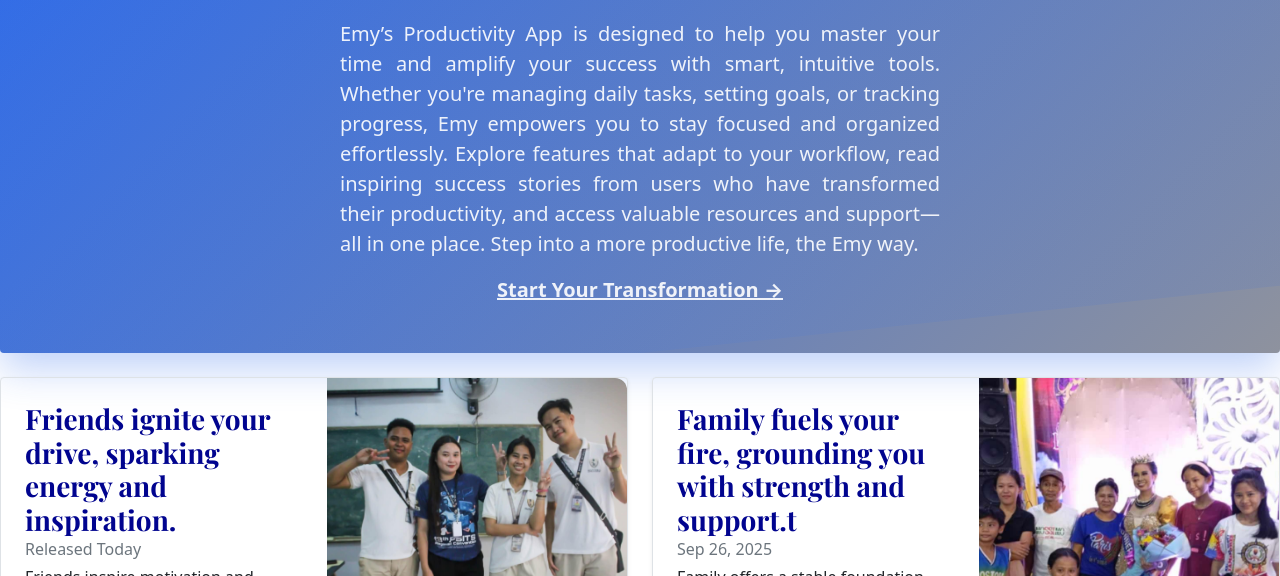
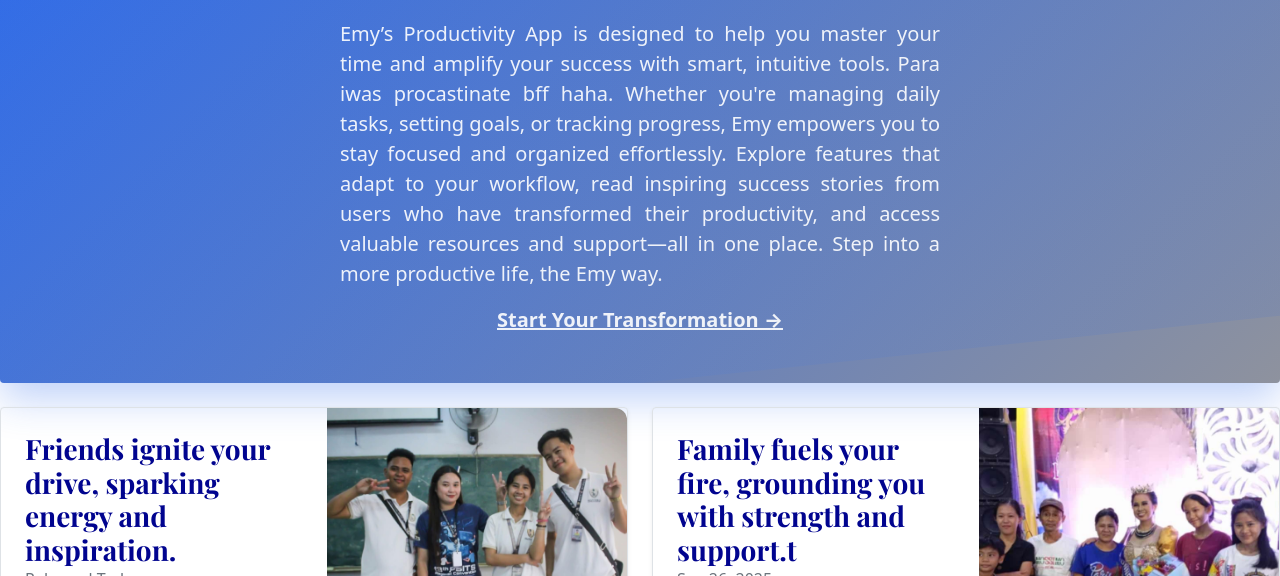
Before and after one commit to Emylene-hub/Emy-Portfolio, a plain HTML site: page BOOT.html in a window 1280 px wide. Shown: the part 224-800 px from the top of the page. Drawn offline with nearby package versions, Linux system fonts and the light colour scheme.

Commit message:
Update BOOT.html

```diff
--- a/BOOT.html
+++ b/BOOT.html
@@ -59,7 +59,7 @@
         <div class="jumbotron p-5 mb-4 bg-primary text-white rounded hero-section">
                 <h1 class="display-4 font-italic">Master Your Time. Amplify Your Success. The Emy Way.</h1>
                 <p class="lead my-3">
-                    Emy’s Productivity App is designed to help you master your time and amplify your success with smart, intuitive tools. Whether you're managing daily tasks, setting goals, or tracking progress, Emy empowers you to stay focused and organized effortlessly. Explore features that adapt to your workflow, read inspiring success stories from users who have transformed their productivity, and access valuable resources and support—all in one place. Step into a more productive life, the Emy way.
+                    Emy’s Productivity App is designed to help you master your time and amplify your success with smart, intuitive tools. Para iwas procastinate bff haha. Whether you're managing daily tasks, setting goals, or tracking progress, Emy empowers you to stay focused and organized effortlessly. Explore features that adapt to your workflow, read inspiring success stories from users who have transformed their productivity, and access valuable resources and support—all in one place. Step into a more productive life, the Emy way.
                 </p>
                 <p class="lead mb-0"><a href="nav.html" class="text-white font-weight-bold">Start Your Transformation →</a></p>
             </div>
```
